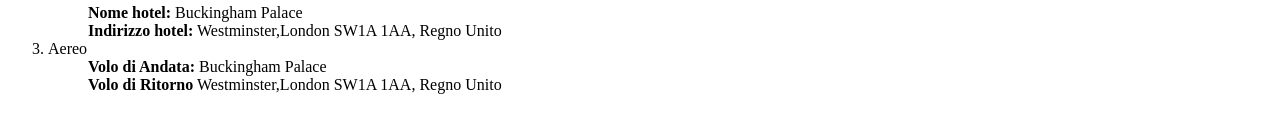
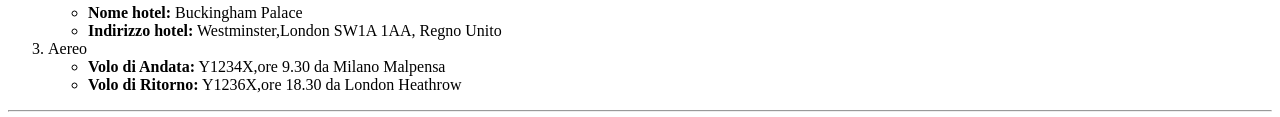
Before and after one commit to ValcanoverKarin/html-london-trip, a plain HTML site: page index.html in a window 1280 px wide. Shown: the part 1178-1295 px from the top of the page. Drawn offline with Linux system fonts and the light colour scheme.

Commit message:
modifica lista 2

```diff
--- a/index.html
+++ b/index.html
@@ -81,38 +81,54 @@
       <ol>
         <li>Numeri utili di emergenza</li>
         <ul>
+          <li>
             <strong>999</strong>
             - Emergenza
+          </li>
         </ul>
         <ul>
+          <li>
             <strong>101</strong>
             - Numero polizia
+          </li>
         </ul>
         <ul>
+          <li>
             <strong>111</strong>
             - Numero assistenza medica
+          </li>
         </ul>
 
         <li>Hotel</li>
         <ul>
+          <li>
             <strong>Nome hotel:</strong>
             Buckingham Palace
+          </li>
         </ul>
         <ul>
+          <li>
             <strong>Indirizzo hotel:</strong>
             Westminster,London SW1A 1AA, Regno Unito
+          </li>
         </ul>
 
         <li>Aereo</li>
         <ul>
+          <li>
             <strong>Volo di Andata:</strong>
-          Buckingham Palace
+            Y1234X,ore 9.30 da Milano Malpensa
+          </li>
         </ul>
         <ul>
-          <strong>Volo di Ritorno</strong>
-          Westminster,London SW1A 1AA, Regno Unito
+          <li>
+            <strong>Volo di Ritorno:</strong>
+            Y1236X,ore 18.30 da London Heathrow
+          </li>
         </ul>
       </ol>
+
+      <hr />
     </div>
     <!--fine info utili più lista-->
 
```
Lines whose indentation alone changed are shown as unchanged.
